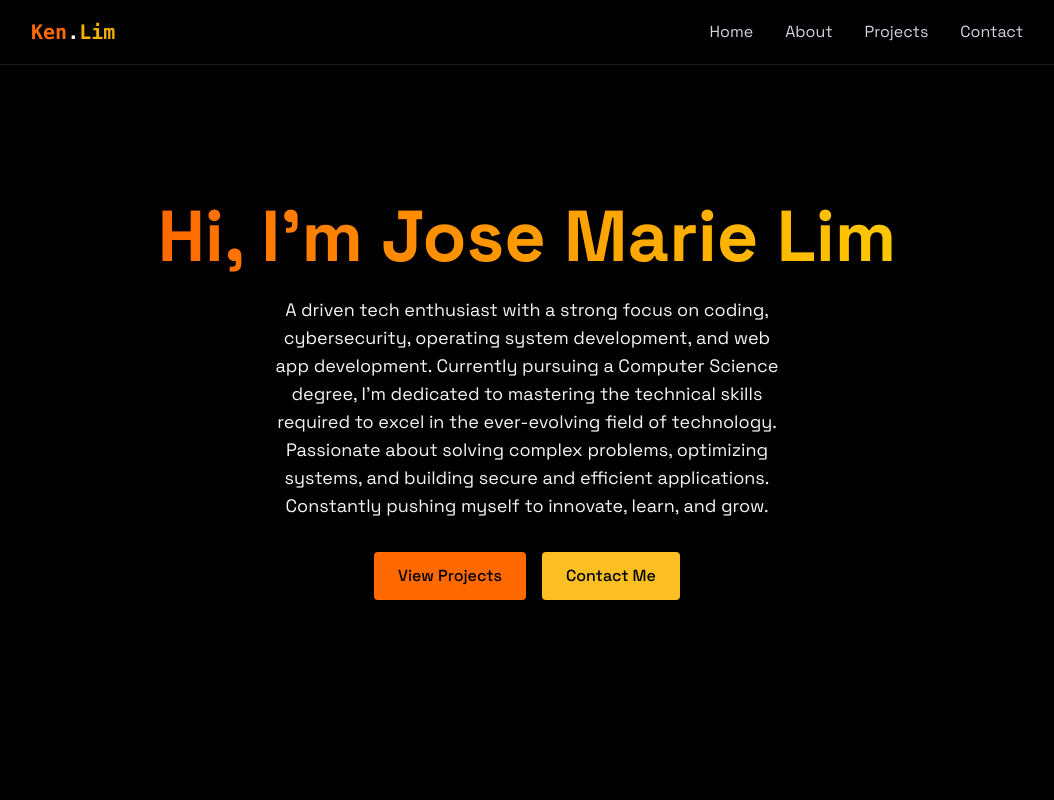
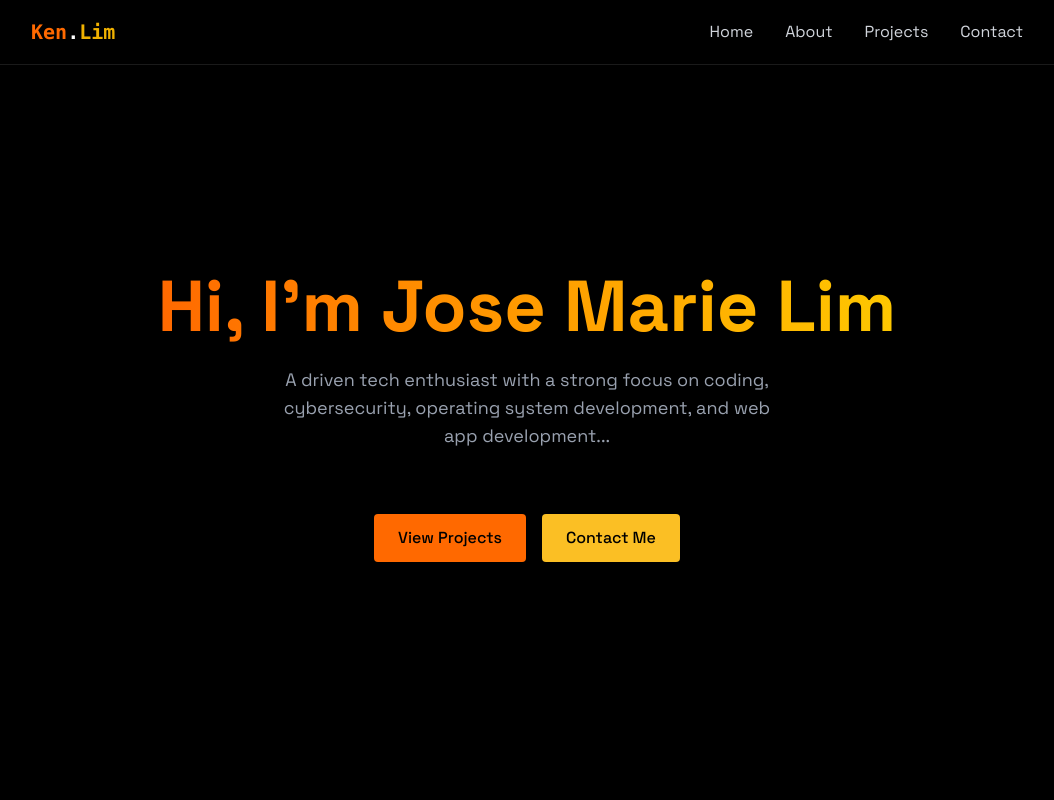
Before and after one commit to KenKenLim07/KenLim-Portfolio, a React (Vite) app: page / in a window 1280 px wide. Shown: the top 800 px of the page, without its empty margins (113-1167 px from the left). Built offline with nearby package versions, Linux system fonts and the light colour scheme.

Commit message:
first commit

```diff
--- a/package.json
+++ b/package.json
@@ -1,6 +1,6 @@
 {
   "name": "beautiful-portfolio",
-  "homepage": "https://KenKenLim07.github.io/KenLim-portfolio",
+  "homepage": "https://KenKenLim07.github.io/KenLim-Portfolio",
   "private": true,
   "version": "0.0.0",
   "type": "module",
--- a/src/App.jsx
+++ b/src/App.jsx
@@ -3,7 +3,6 @@ import "./App.css";
 import { LoadingScreen } from "./components/LoadingScreen";
 import { Navbar } from "./components/Navbar";
 import { MobileMenu } from "./components/MobileMenu";
-import { RevealOnScroll } from "./components/RevealOnScroll";
 import { Home } from "./components/sections/Home";
 import { About } from "./components/sections/About";
 import { Projects } from "./components/sections/Projects";
@@ -24,13 +23,11 @@ function App() {
         <Navbar menuOpen={menuOpen} setMenuOpen={setMenuOpen} />
         <MobileMenu menuOpen={menuOpen} setMenuOpen={setMenuOpen} />
 
-        <RevealOnScroll>
-          <Home />
-          <About />
-          <Projects />
-          <Contact />
-        </RevealOnScroll>
-
+        {/* No RevealOnScroll here */}
+        <Home />
+        <About />
+        <Projects />
+        <Contact />
       </div>
     </>
   );
--- a/src/components/RevealOnScroll.jsx
+++ b/src/components/RevealOnScroll.jsx
@@ -6,20 +6,27 @@ export const RevealOnScroll = ({ children }) => {
   useEffect(() => {
     const observer = new IntersectionObserver(
       ([entry]) => {
-        if (entry.isIntersecting) {
+        if (entry.isIntersecting && ref.current) {
           ref.current.classList.add("visible");
+          observer.unobserve(ref.current); // only reveal once
         }
       },
-      { threshold: 0.2, rootMargin: "0px 0px -50px 0px" }
+      {
+        threshold: 0.2,
+        rootMargin: "0px 0px -50px 0px",
+      }
     );
 
     if (ref.current) observer.observe(ref.current);
 
     return () => observer.disconnect();
-  });
+  }, []);
 
   return (
-    <div ref={ref} className="reveal">
+    <div
+      ref={ref}
+      className="opacity-0 translate-y-8 transition-all duration-700 ease-out reveal"
+    >
       {children}
     </div>
   );
--- a/src/components/sections/Home.jsx
+++ b/src/components/sections/Home.jsx
@@ -6,35 +6,34 @@ export const Home = () => {
       id="home"
       className="min-h-screen flex items-center justify-center relative"
     >
-      <RevealOnScroll>
-        <div className="text-center z-10 px-4">
+      <div className="text-center z-10 px-4">
+        <h1 className="text-5xl md:text-7xl font-bold mb-6 bg-gradient-to-r from-orange-500 to-yellow-400 bg-clip-text text-transparent leading-right">
+          Hi, I'm Jose Marie Lim
+        </h1>
 
-          <h1 className="text-5xl md:text-7xl font-bold mb-6 bg-gradient-to-r from-orange-500 to-yellow-400 bg-clip-text text-transparent leading-right">
+        <p className="text-gray-400 text-lg mb-8 max-w-lg mx-auto">
+          A driven tech enthusiast with a strong focus on coding, cybersecurity,
+          operating system development, and web app development...
+        </p>
 
-            Hi, I'm Jose Marie Lim
-          </h1>
-
-          <p className="tex-gray-400 text-lg mb-8 max-w-lg mx-auto">
-            A driven tech enthusiast with a strong focus on coding, cybersecurity, operating system development, and web app development. Currently pursuing a Computer Science degree, I'm dedicated to mastering the technical skills required to excel in the ever-evolving field of technology. Passionate about solving complex problems, optimizing systems, and building secure and efficient applications. Constantly pushing myself to innovate, learn, and grow.
-          </p>
+        {/* Only animate the buttons on scroll */}
+        <RevealOnScroll>
           <div className="flex justify-center space-x-4">
             <a
               href="#projects"
-              className="bg-orange-500 text-black py-3 px-6 rounded font-medium transition relative overflow-hidden hover:-translate-y-0.5 hover:shadow-[0_0_15px_rgba(59, 130, 246, 0.4)]"
+              className="bg-orange-500 text-black py-3 px-6 rounded font-medium transition relative overflow-hidden hover:-translate-y-0.5 hover:shadow-[0_0_15px_rgba(59,130,246,0.4)]"
             >
               View Projects
             </a>
-
             <a
               href="#contact"
-              className="bg-[#FBBF24] text-black py-3 px-6 rounded font-medium transition relative overflow-hidden hover:-translate-y-0.5 hover:shadow-[0_0_15px_rgba(59, 130, 246, 0.4)]"
-
+              className="bg-[#FBBF24] text-black py-3 px-6 rounded font-medium transition relative overflow-hidden hover:-translate-y-0.5 hover:shadow-[0_0_15px_rgba(59,130,246,0.4)]"
             >
               Contact Me
             </a>
           </div>
-        </div>
-      </RevealOnScroll>
+        </RevealOnScroll>
+      </div>
     </section>
   );
 };
```
